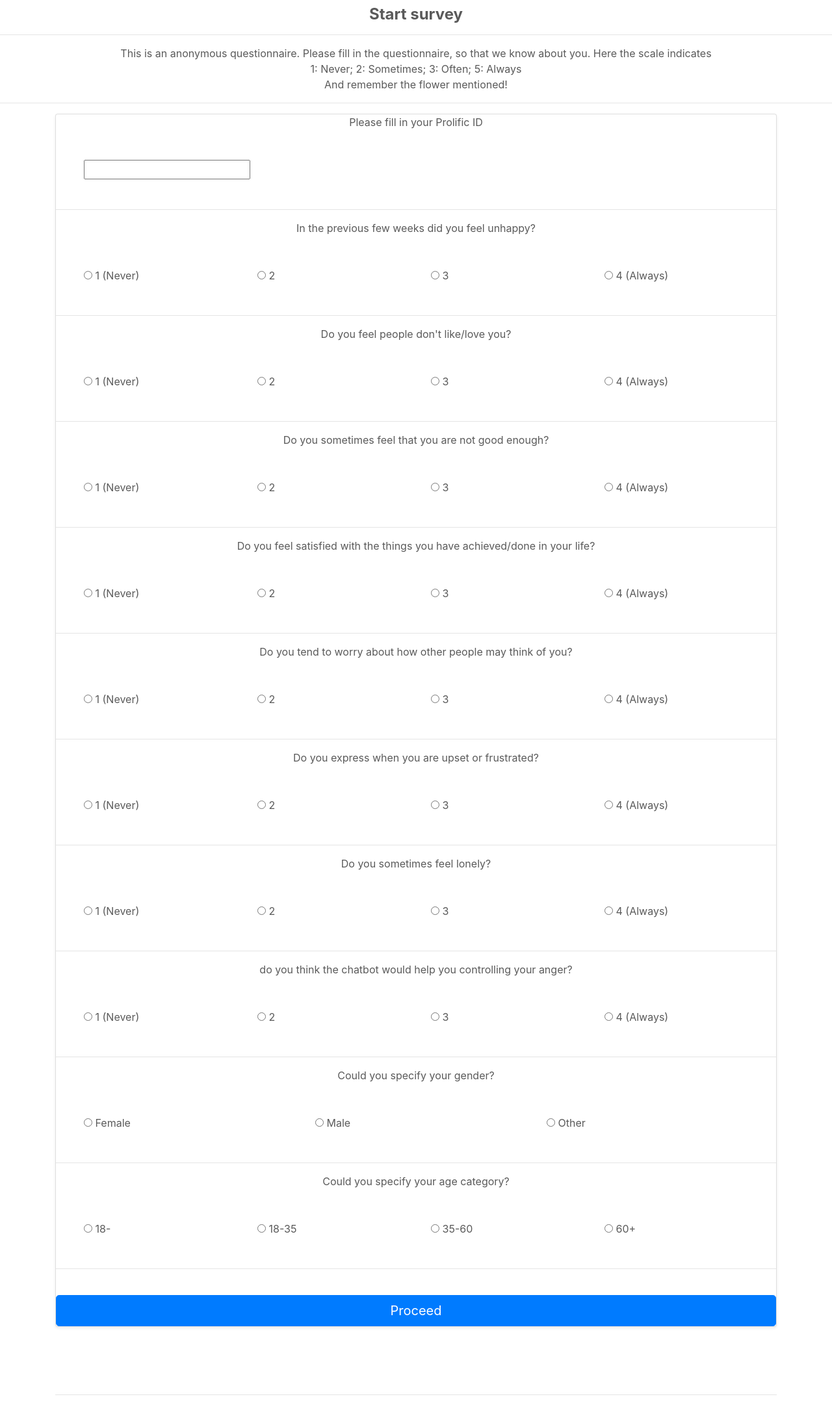
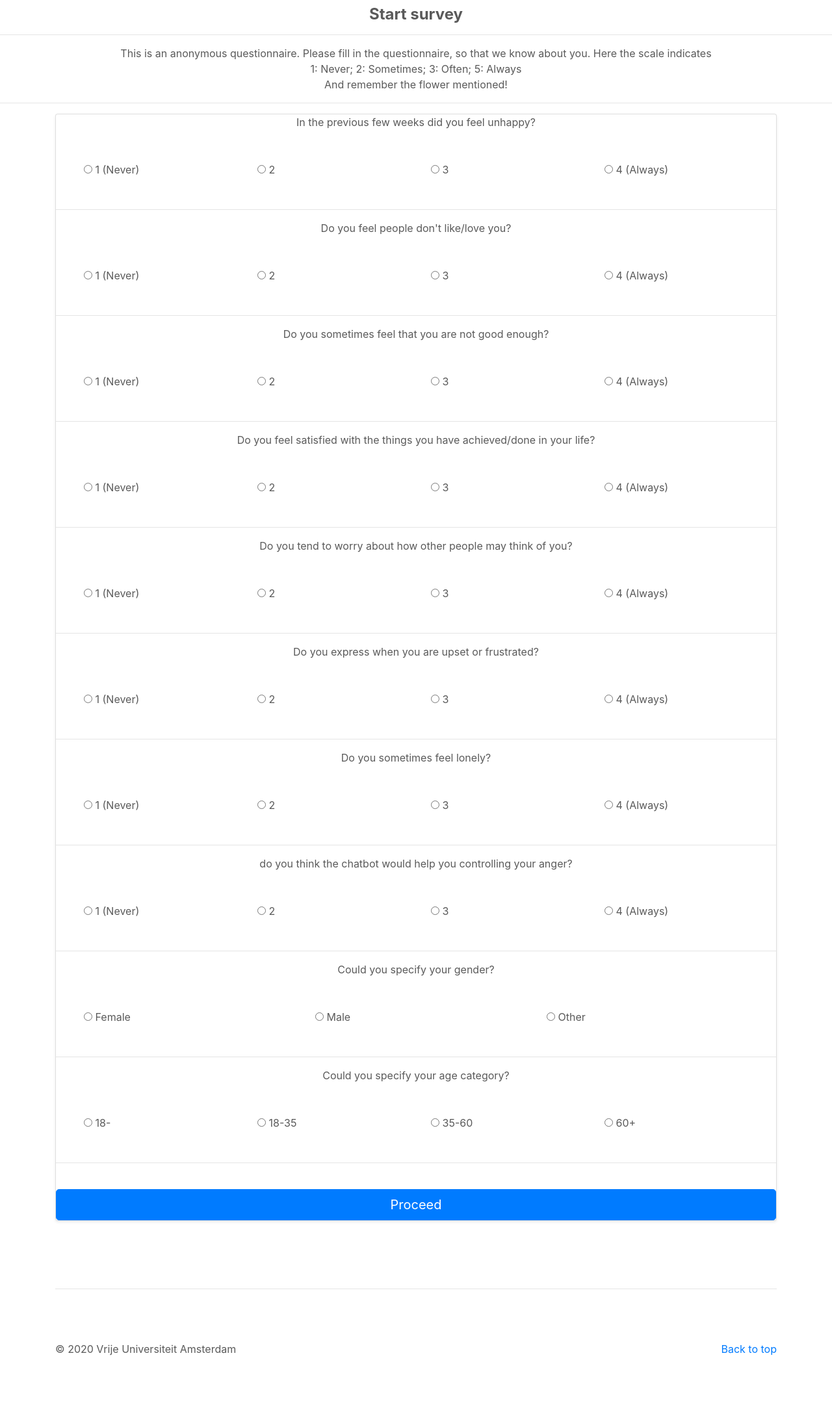
Before and after one commit to laura-went/leo-bot-docker, a Django app: page /index3 in a window 1280 px wide. Shown: the part 56-2249 px from the top of the page at 65% size. After the commit the page ends 2142 px from the top, so only its background shows below. Run offline with Django 3.2, Linux system fonts and the light colour scheme; parts of the project's set-up code (start-up, migrations or seed data) failed here and were passed over; some libraries are stand-ins or nearby versions.

Commit message:
Fix website layout

```diff
--- a/leo/templates/leo/index3.html
+++ b/leo/templates/leo/index3.html
@@ -76,19 +76,6 @@
           <div class="card-deck mb-3 text-center">
             <div class="card mb-4 shadow-sm">
               <form action="{% url 'add_to_db' %}" method="post">
-                <!-- Question starts here -->
-                <p class="text-center">Please fill in your Prolific ID</p>
-                <div class="card-body">
-                  <div class="container grid-striped">
-                    <div class="row" style="height:50px;">
-                      <div class="col-sm d-flex my-auto">
-                        <span class="ml-2 align-middle"><input type="text" name="prolific" value="" required></span>
-                      </div>
-                    </div>
-                  </div>
-                </div>
-                <hr>
-                <!-- Question ends here -->
                 <!-- Question starts here -->
                 <p class="text-center">In the previous few weeks did you feel unhappy?</p>
                 <div class="card-body">
--- a/leo/templates/leo/index5.html
+++ b/leo/templates/leo/index5.html
@@ -488,7 +488,6 @@
                 </div>
                 <hr>
                 <!-- Question ends here -->
-                <mark>Do not forget to copy the completion code of this study on your Prolific Account. The completion code is: <b>6CD9BD64</b>.</mark>
                 <br>
                 <button type="submit " class="btn btn-lg btn-block btn-primary ">Finish</button>
               </form>
--- a/leo/views.py
+++ b/leo/views.py
@@ -129,7 +129,7 @@ def add_to_db(request):
         before1 = [q1b,q2b,q3b,q4b,q5b,q6b,q7b,q8b,q9b,q10b]
         return redirect("/index4")
     if request.POST.get('name', False)!=False:
-        name1 = request.POST.get('name', False)+"+"+request.POST.get('prolific', False)
+        name1 = request.POST.get('name', False)
         text1 = request.POST.get('text', False)
         emotions1 = request.POST.get('emotions', False)
         return redirect("/index5")
```
